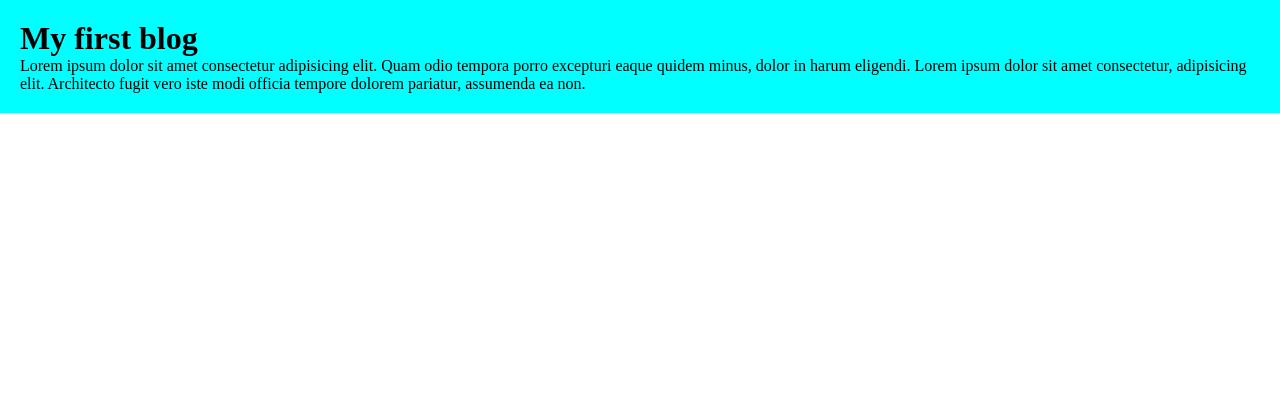
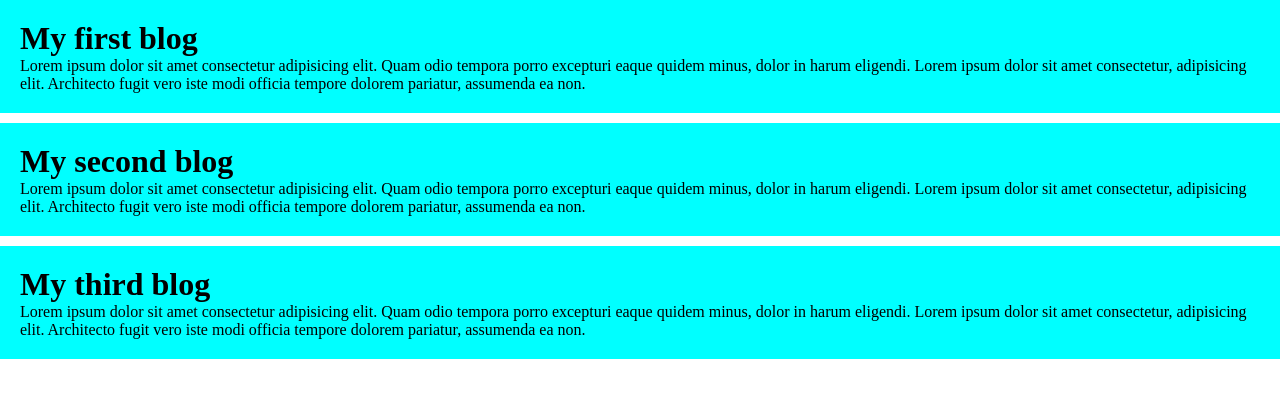
Before and after one commit to mdhasanshuvo/my-simple-website, a plain HTML site: page index.html in a window 1280 px wide. Drawn offline with Linux system fonts and the light colour scheme.

Commit message:
added second and third blog

```diff
--- a/css/style.css
+++ b/css/style.css
@@ -5,4 +5,5 @@
 div{
     background-color: aqua;
     padding: 20px;
+    margin-bottom: 10px;
 }
--- a/index.html
+++ b/index.html
@@ -11,5 +11,13 @@
         <h1>My first blog</h1>
         <p>Lorem ipsum dolor sit amet consectetur adipisicing elit. Quam odio tempora porro excepturi eaque quidem minus, dolor in harum eligendi. Lorem ipsum dolor sit amet consectetur, adipisicing elit. Architecto fugit vero iste modi officia tempore dolorem pariatur, assumenda ea non. </p>
     </div>
+    <div>
+        <h1>My second blog</h1>
+        <p>Lorem ipsum dolor sit amet consectetur adipisicing elit. Quam odio tempora porro excepturi eaque quidem minus, dolor in harum eligendi. Lorem ipsum dolor sit amet consectetur, adipisicing elit. Architecto fugit vero iste modi officia tempore dolorem pariatur, assumenda ea non. </p>
+    </div>
+    <div>
+        <h1>My third blog</h1>
+        <p>Lorem ipsum dolor sit amet consectetur adipisicing elit. Quam odio tempora porro excepturi eaque quidem minus, dolor in harum eligendi. Lorem ipsum dolor sit amet consectetur, adipisicing elit. Architecto fugit vero iste modi officia tempore dolorem pariatur, assumenda ea non. </p>
+    </div>
 </body>
 </html>
```
